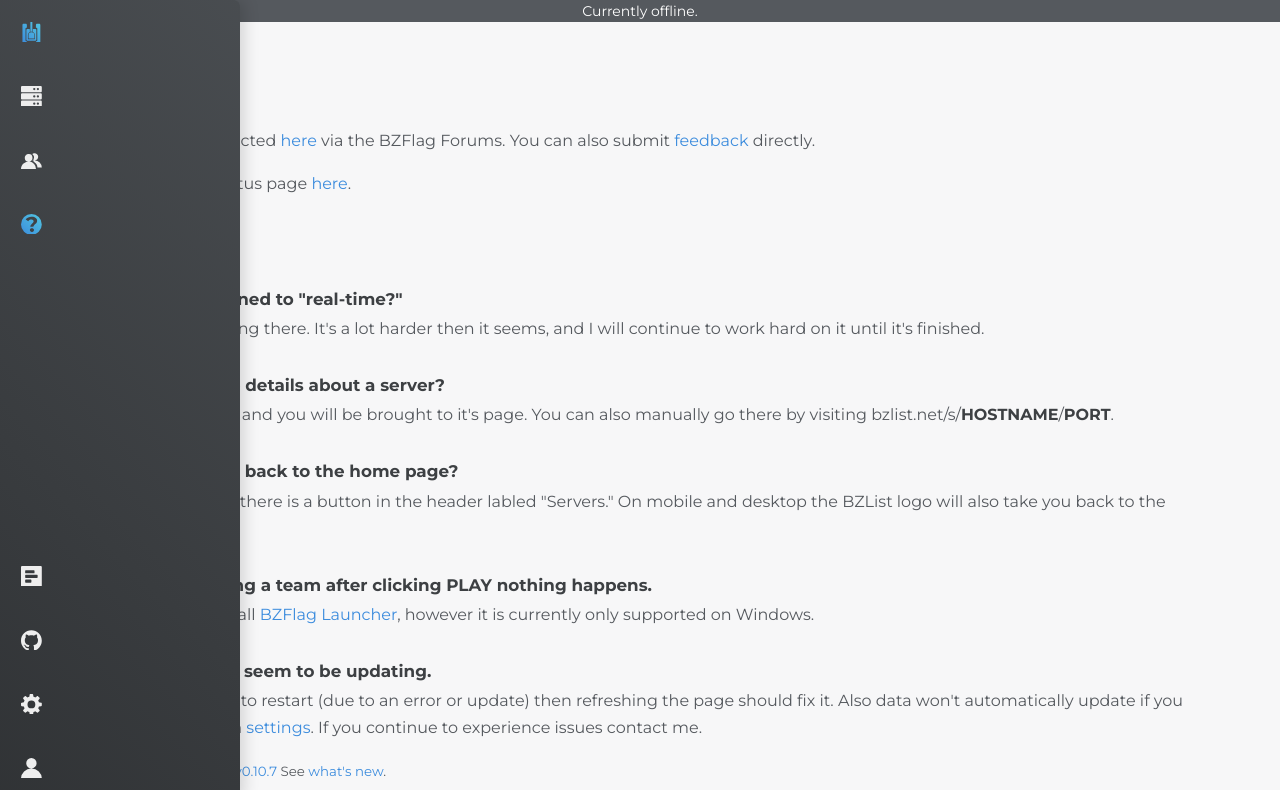
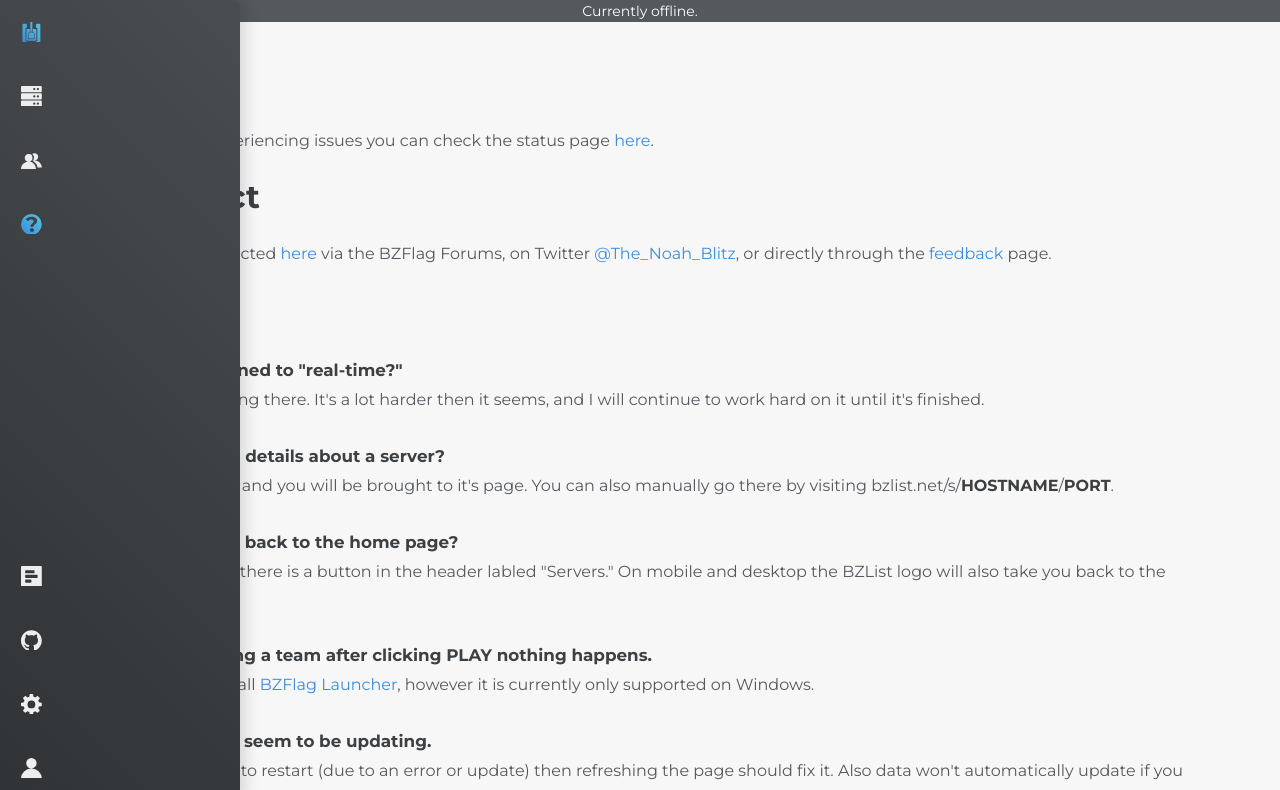
Before and after one commit to bzlist/bzlist.net, a React (Create React App) app: page /help in a window 1280 px wide. Shown: the top 790 px of the page. Built offline with nearby package versions, Linux system fonts and the light colour scheme; no server answers.

Commit message:
Add more contact info

```diff
--- a/src/components/pages/FeedbackPage.tsx
+++ b/src/components/pages/FeedbackPage.tsx
@@ -45,7 +45,7 @@ export class FeedbackPage extends React.PureComponent<any, State>{
             {this.state.message !== "" && <span>&nbsp;&nbsp;{this.state.message}</span>}
           </p>
         :
-          <p>To prevent spam, you must be <Link to="/account">signed in</Link> to leave feedback.</p>
+          <p>To prevent spam, you must be <Link to="/account">signed in</Link> to leave feedback. You can also see how to reach me on the <Link to="/help">help</Link> page.</p>
         }
       </div>
     );
--- a/src/components/pages/HelpPage.tsx
+++ b/src/components/pages/HelpPage.tsx
@@ -8,11 +8,13 @@ export const HelpPage = (): JSX.Element => (
   <div className="wrapper">
     <h1>Help</h1>
     <p>
-      I can be contacted <a href="https://forums.bzflag.org/ucp.php?i=pm&mode=compose&u=58103" target="_blank" rel="noopener noreferrer">here</a> via the BZFlag Forums.
-      You can also submit <Link to="/feedback">feedback</Link> directly.
+      If you are experiencing issues you can check the status page <a href="https://bzlist.statuspage.io/" target="_blank" rel="noopener noreferrer">here</a>.
     </p>
+    <h2>Contact</h2>
     <p>
-      Check the status page <a href="https://bzlist.statuspage.io/" target="_blank" rel="noopener noreferrer">here</a>.
+      I can be contacted <a href="https://forums.bzflag.org/ucp.php?i=pm&mode=compose&u=58103" target="_blank" rel="noopener noreferrer">here</a> via the BZFlag Forums,
+      on Twitter <a href="https://twitter.com/The_Noah_Blitz" target="_blank" rel="noopener noreferrer">@The_Noah_Blitz</a>,
+      or directly through the <Link to="/feedback">feedback</Link> page.
     </p>
     <h2>FAQ</h2>
     <p>
```
